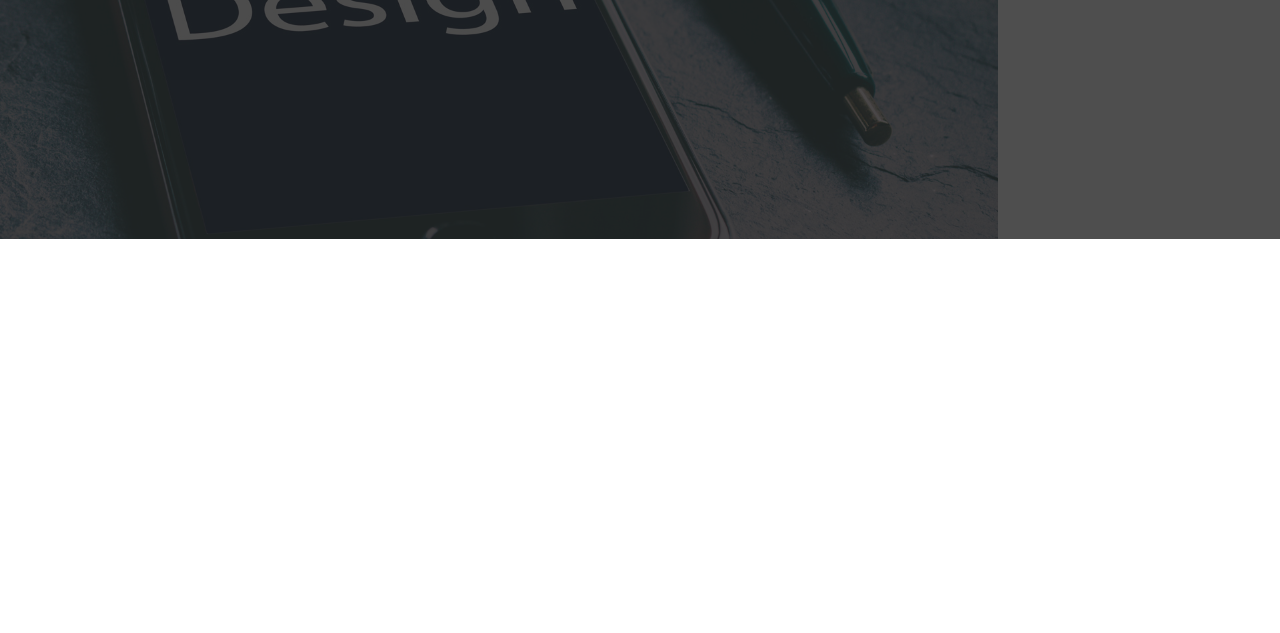
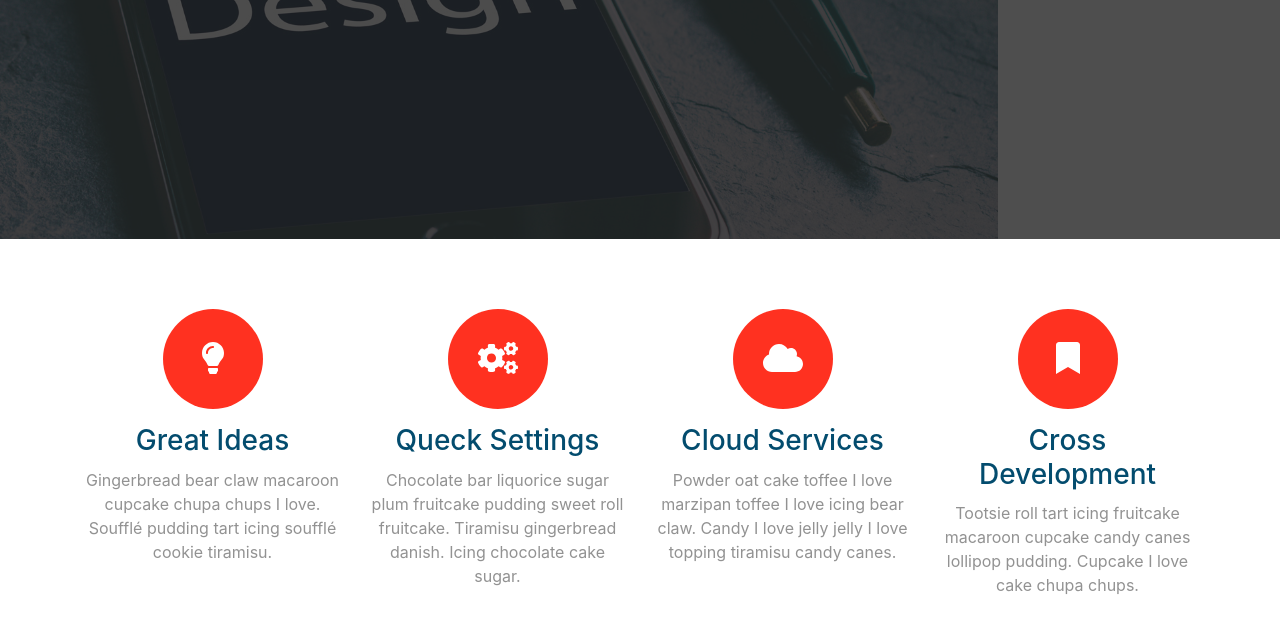
Before and after one commit to EngDiesel/EliteCorp, a plain HTML site: page index.html in a window 1280 px wide. Shown: the part 561-1194 px from the top of the page. Before the commit the page ends 800 px from the top, so only its background shows below. Drawn offline with Linux system fonts and the light colour scheme.

Commit message:
Features
Added all feature items and it's styles, we are ready to go to Overview Section.

```diff
--- a/css/main.less
+++ b/css/main.less
@@ -32,6 +32,39 @@
     border-radius: @radius;
 }
 
+.animation(@animation) {
+    -webkit-animation: @animation;
+    -moz-animation: @animation;
+    -ms-animation: @animation;
+    -o-animation: @animation;
+    animation: @animation;
+}
+
+.boxShadow (@shadow) {
+    -webkit-box-shadow: @shadow;
+    -moz-box-shadow: @shadow;
+    -ms-box-shadow: @shadow;
+    -o-box-shadow: @shadow;
+    box-shadow: @shadow;
+}
+
+.keyframes(@name, @_25, @_50, @_75, @_100) {
+    @keyframes rotation {
+        25% {
+            transform: @_25;
+        }
+        50% {
+            transform: @_50;
+        }
+        75% {
+            transform: @_75;
+        }
+        100% {
+            transform: @_100;
+        }
+    }
+}
+
 /* End Mixins */
 
 /* Start Global */
@@ -42,6 +75,10 @@
     -ms-box-sizing: border-box;
     -o-box-sizing: border-box;
     box-sizing: border-box;
+}
+
+body {
+    height: 2000px;
 }
 
 /* End Global */
@@ -73,14 +110,17 @@
         background-color: transparent;
         .transition();
         .borderRadius(5px);
+        .boxShadow(0 5px 1px darken(@red, 10%));
         cursor: pointer;
         &:focus {
             outline: none;
         }
-        &:hover {
-            transform: translate(5px, 0);
+        &:active {
+            .boxShadow(0 2px 5px darken(@red, 15%));
+            transform: translate(0, 3px);
         }
     }
+
 
     .left-align {
         span:first-child {
@@ -177,3 +217,45 @@
 }
 
 /* End SLider */
+
+/* Start Features */
+
+.features {
+    height: 500px;
+    .feature-item {
+        span {
+            display: inline-block;
+            margin-top: 70px;
+            color: #fff;
+            display: inline-block;
+            width: 100px;
+            height: 100px;
+            line-height: 110px;
+            background-color: @red;
+            &:hover {
+                .animation(rotation .6s linear infinite);
+            }
+        }
+
+        h3 {
+            margin: 15px auto 10px;
+            color: @blue;
+        }
+        p {
+            text-align: center;
+            color: #929292;
+        }
+    }
+}
+
+/* End Features */
+
+/* Start Keyframes */
+
+.keyframes(rotation,
+rotate(15deg),
+rotate(0),
+rotate(-15deg),
+rotate(0));
+
+/* End Keyframes */
--- a/index.html
+++ b/index.html
@@ -85,6 +85,43 @@
 
     <!-- End Slider -->
 
+    <!-- Start Features -->
+    <div class="features">
+        <div class="container">
+            <div class="row">
+                <div class="col-sm-6 col-md-3 feature-item text-center">
+                    <span class="rounded-circle">
+                        <i class="fas fa-lightbulb fa-2x"></i>
+                    </span>
+                    <h3>Great Ideas</h3>
+                    <p>Gingerbread bear claw macaroon cupcake chupa chups I love. Soufflé pudding tart icing soufflé cookie tiramisu.</p>
+                </div>
+                <div class="col-sm-6 col-md-3 feature-item text-center">
+                    <span class="rounded-circle">
+                        <i class="fas fa-cogs fa-2x"></i>
+                    </span>
+                    <h3>Queck Settings</h3>
+                    <p>Chocolate bar liquorice sugar plum fruitcake pudding sweet roll fruitcake. Tiramisu gingerbread danish. Icing chocolate cake sugar.</p>
+                </div>
+                <div class="col-sm-6 col-md-3 feature-item text-center">
+                    <span class="rounded-circle">
+                        <i class="fas fa-cloud fa-2x"></i>
+                    </span>
+                    <h3>Cloud Services</h3>
+                    <p>Powder oat cake toffee I love marzipan toffee I love icing bear claw. Candy I love jelly jelly I love topping tiramisu candy canes.</p>
+                </div>
+                <div class="col-sm-6 col-md-3 feature-item text-center">
+                    <span class="rounded-circle">
+                        <i class="fas fa-bookmark fa-2x"></i>
+                    </span>
+                    <h3>Cross Development</h3>
+                    <p>Tootsie roll tart icing fruitcake macaroon cupcake candy canes lollipop pudding. Cupcake I love cake chupa chups.</p>
+                </div>
+            </div>
+        </div>
+    </div>
+    <!-- End Features -->
+
     <!-- JQuery -->
     <script src="js/jquery-3.3.1.slim.min.js"></script>
     <!-- Font Awesome 4.x -->
```
Also changed, not shown: css/main.css.
